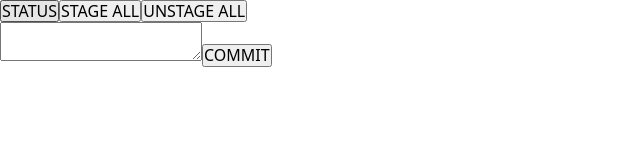
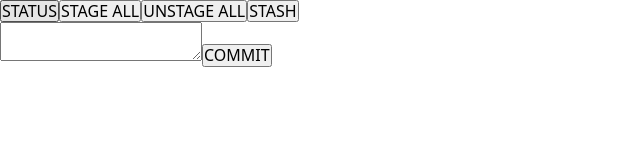
Before and after one commit to dominik74/git-gui, a React (Vite) app in the folder react/: page / in a window 1280 px wide. Shown: the top 160 px of the page, without its empty margins (0-640 px from the left). Built offline with nearby package versions, Linux system fonts and the light colour scheme.

Commit message:
implement stash push

```diff
--- a/react/src/App.tsx
+++ b/react/src/App.tsx
@@ -29,6 +29,11 @@ function App() {
         fetchStatusInfo();
     }
 
+    async function stash() {
+        api.stash();
+        fetchStatusInfo();
+    }
+
     async function toggleStage(fileInfo: FileInfo) {
         if (fileInfo.isStaged) {
             api.unstage(fileInfo.path);
@@ -51,6 +56,7 @@ function App() {
                 <button onClick={fetchStatusInfo}>STATUS</button>
                 <button onClick={stageAll}>STAGE ALL</button>
                 <button onClick={unstageAll}>UNSTAGE ALL</button>
+                <button onClick={stash}>STASH</button>
 
                 <ul className="listbox">
                 {workingTreeFiles.map((file, i) => (
--- a/react/src/api.ts
+++ b/react/src/api.ts
@@ -58,3 +58,7 @@ export async function unstageAll() {
 export async function commit(message: string) {
     await runGitCommand('git commit -m "' + message + '"');
 }
+
+export async function stash() {
+    await runGitCommand('git stash -u');
+}
```
